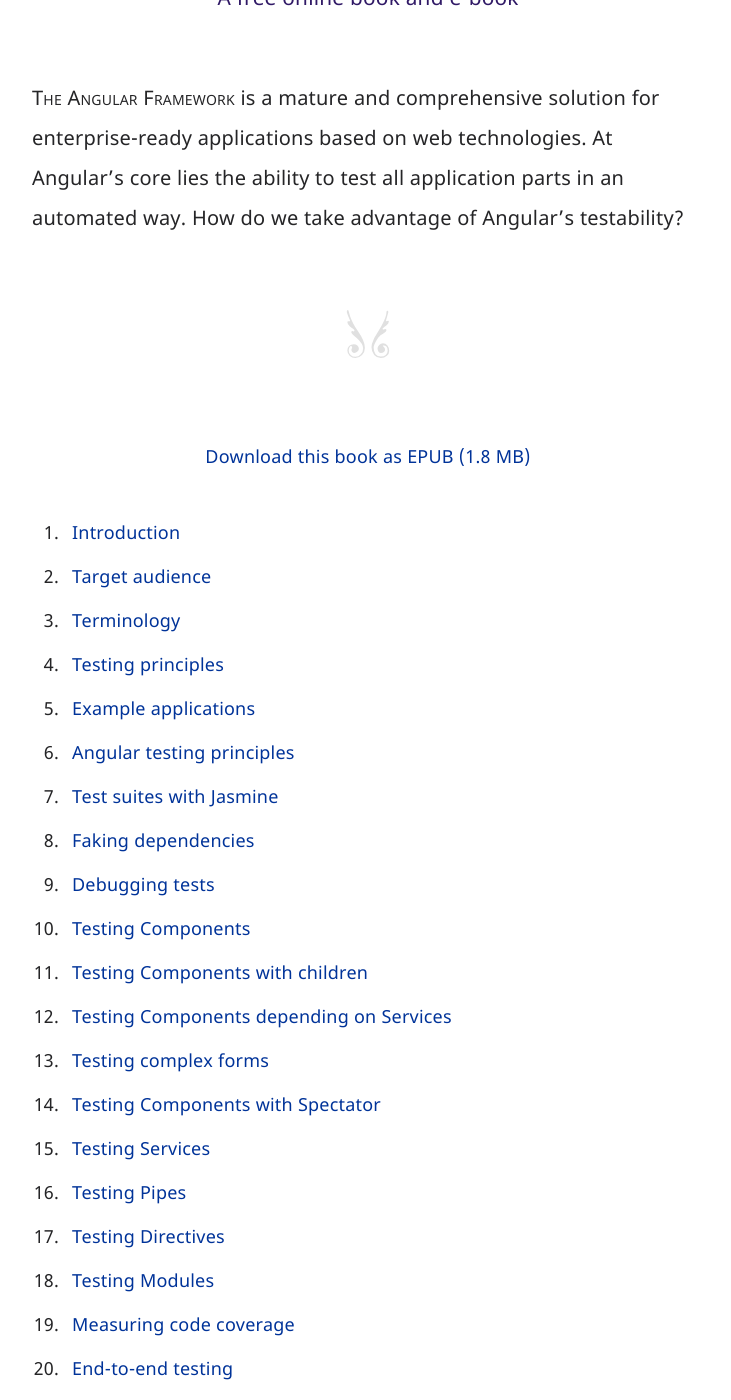
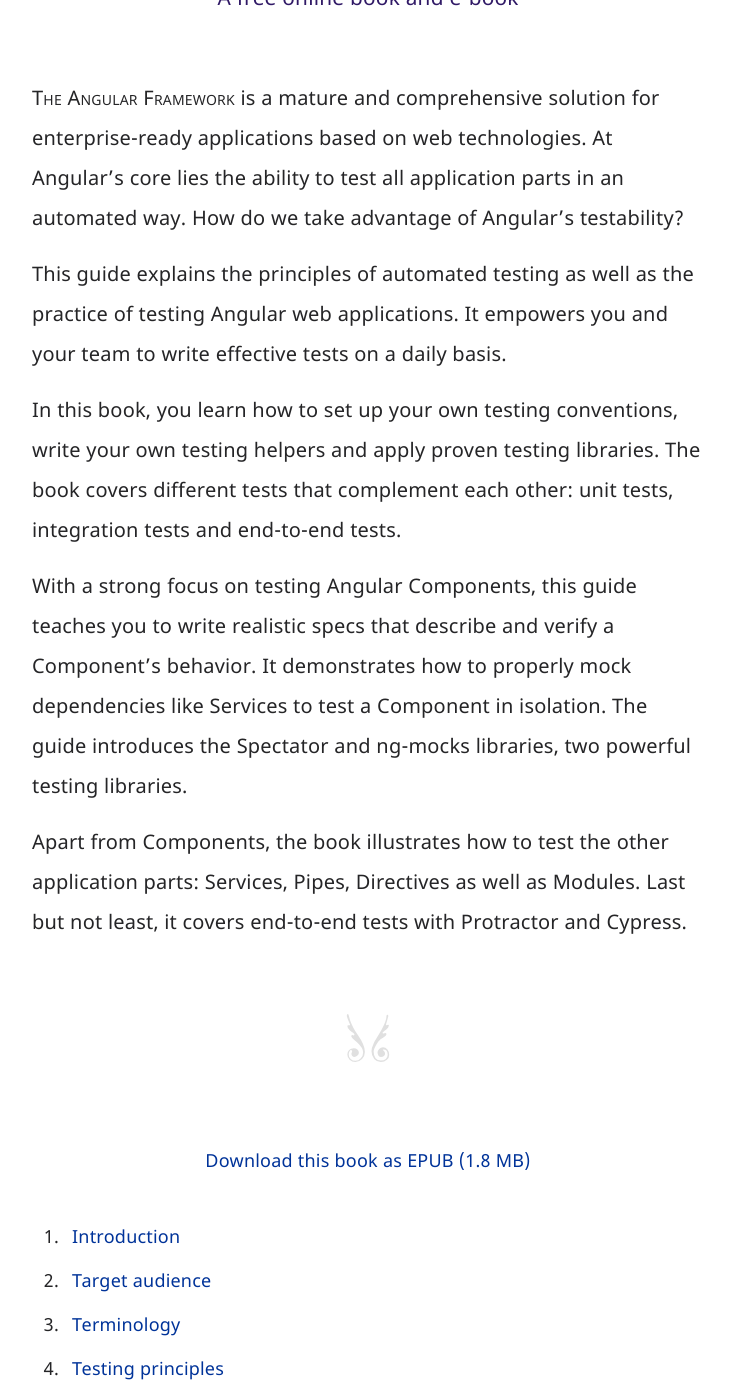
Before and after one commit to molily/testing-angular, a Jekyll site: the page built from index.html, in a window 1280 px wide and 1400 px high, scrolled down 877 px. Shown: the whole window, without its empty margins (272-1003 px from the left). Built offline with Jekyll 4.4.1, drawn with Linux system fonts in a browser that asks for light colours.

Commit message:
Intro text

```diff
--- a/index.html
+++ b/index.html
@@ -40,6 +40,13 @@
 
   <p class="intro"><em class="intro-caps">The Angular framework</em> is a mature and comprehensive solution for enterprise-ready applications based on web technologies. At Angular’s core lies the ability to test all application parts in an automated way. How do we take advantage of Angular’s testability?</p>
 
+  <p class="intro">This guide explains the principles of automated testing as well as the practice of testing Angular web applications. It empowers you and your team to write effective tests on a daily basis.</p>
+
+  <p class="intro">In this book, you learn how to set up your own testing conventions, write your own testing helpers and apply proven testing libraries. The book covers different tests that complement each other: unit tests, integration tests and end-to-end tests.</p>
+
+  <p class="intro">With a strong focus on testing Angular Components, this guide teaches you to write realistic specs that describe and verify a Component’s behavior. It demonstrates how to properly mock dependencies like Services to test a Component in isolation. The guide introduces the Spectator and ng-mocks libraries, two powerful testing libraries.</p>
+
+  <p class="intro">Apart from Components, the book illustrates how to test the other application parts: Services, Pipes, Directives as well as Modules. Last but not least, it covers end-to-end tests with Protractor and Cypress.</p>
 </div><!-- /cover-text -->
 
 <svg class="separator" aria-hidden="true"><use xlink:href="#ornament" /></svg>
```
